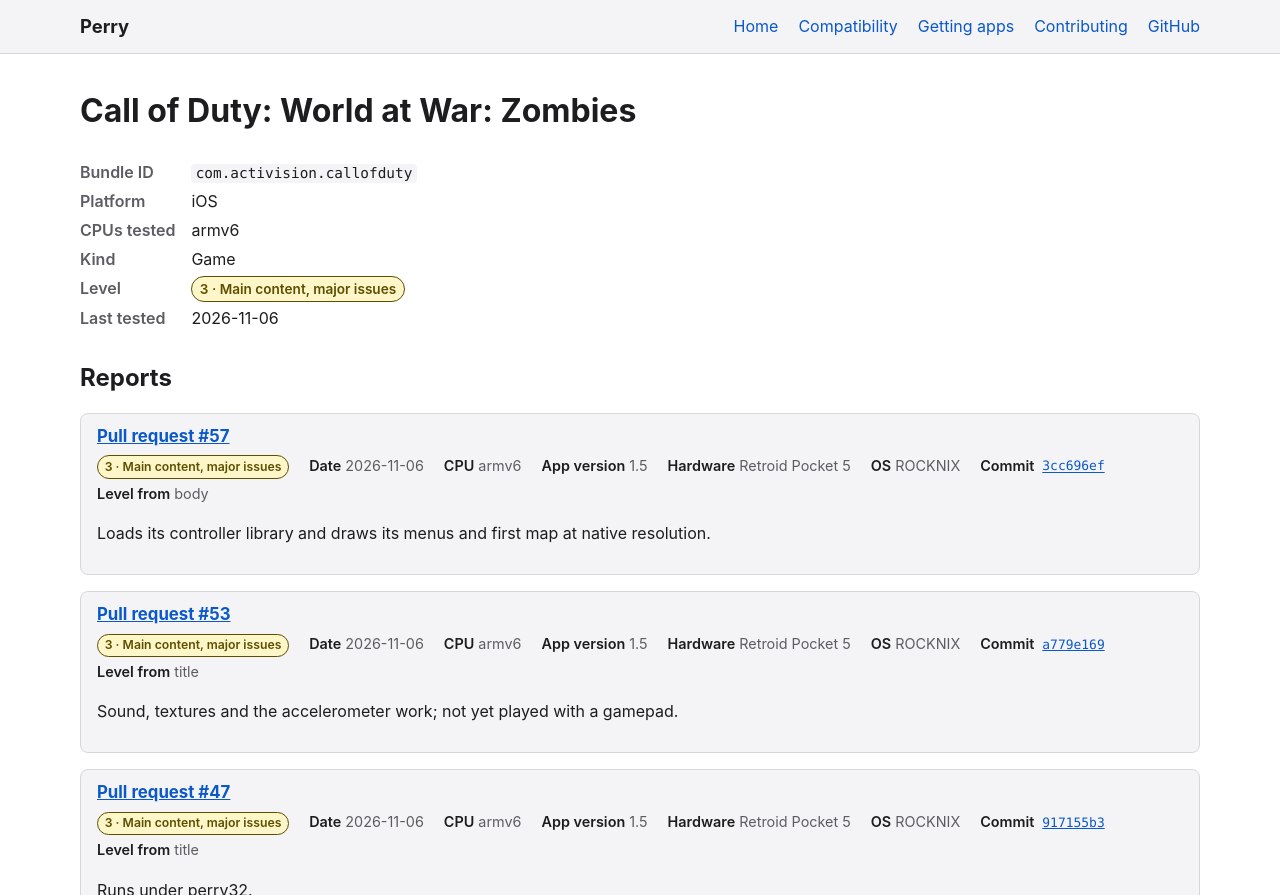
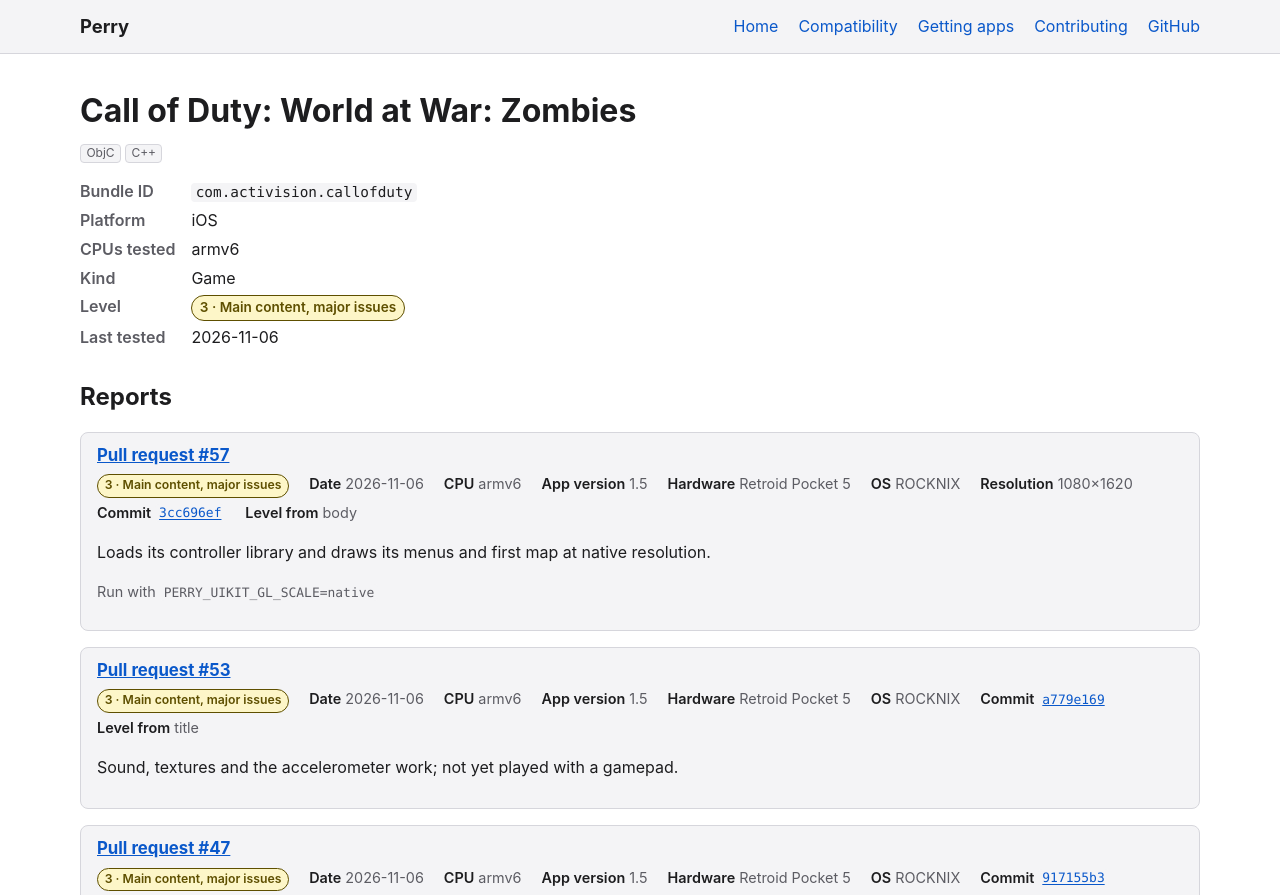
Before and after one commit to MillerTechnologyPeru/Perry, a Jekyll site: the page built from docs/_apps/ios/com.activision.callofduty.md, in a window 1280 px wide, cut to the strip 0-895 px from the top of the page. Built offline with Jekyll 4.4.1, drawn with Linux system fonts in a browser that asks for light colours.

Commit message:
Add Call of Duty: World at War: Zombies's engine and language tags, resolutions and run settings

```diff
--- a/docs/_apps/ios/com.activision.callofduty.md
+++ b/docs/_apps/ios/com.activision.callofduty.md
@@ -3,6 +3,7 @@ name: "Call of Duty: World at War: Zombies"
 bundle_id: "com.activision.callofduty"
 platform: ios
 kind: game
+tags: [ObjC, C++]
 reports:
   - pr: 47
     date: 2026-11-06
@@ -37,6 +38,9 @@ reports:
     app_version: "1.5"
     hardware: Retroid Pocket 5
     os: ROCKNIX
+    resolution: "1080x1620"
+    env:
+      - "PERRY_UIKIT_GL_SCALE=native"
     level: 3
     source: body
     notes: Loads its controller library and draws its menus and first map at native resolution.
```
